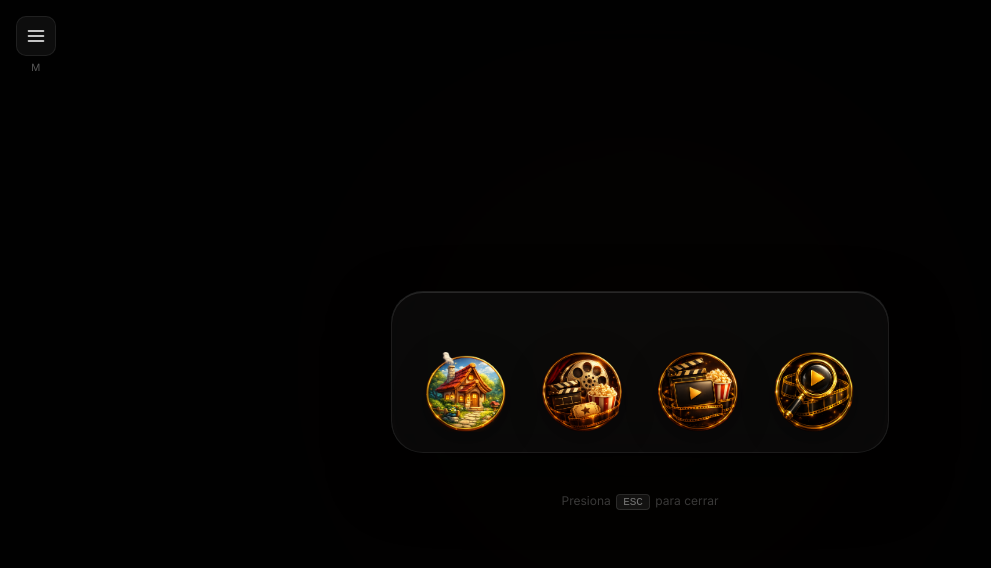
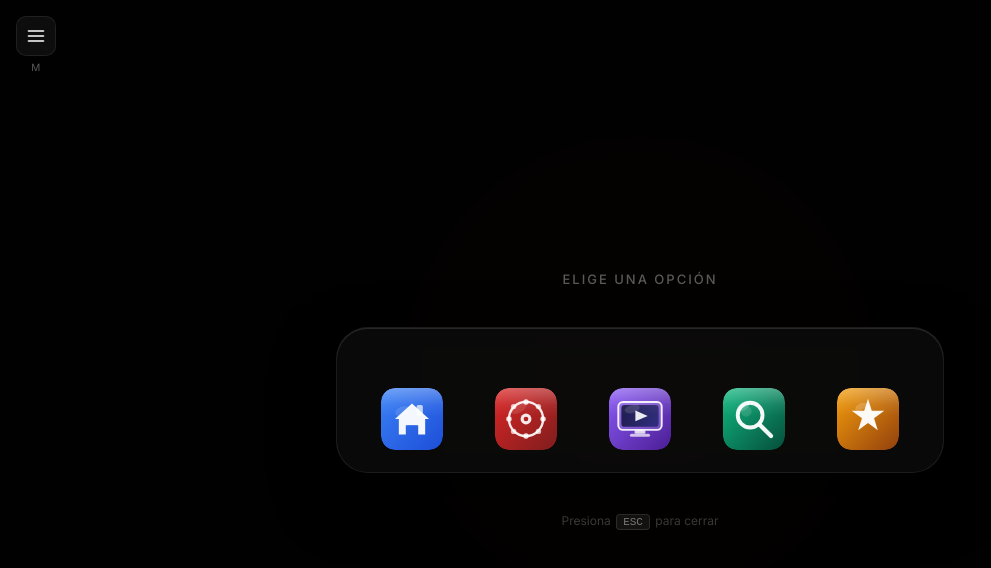
Before and after one commit to ClaudioManyaJacobo/coffee-go, an Angular app: page /error in a window 1280 px wide. Both pictures are taken after a click on the button "Abrir menú (M)". Shown: the top 568 px of the page, without its empty margins (0-991 px from the left). Built offline with nearby package versions, Linux system fonts and the light colour scheme.

Commit message:
feat: add full-screen navigation menu and search modal to the navbar component

```diff
--- a/src/app/shared/layout/navbar/navbar.html
+++ b/src/app/shared/layout/navbar/navbar.html
@@ -9,42 +9,149 @@
   <div class="menu-backdrop"></div>
   <div class="menu-center" (click)="$event.stopPropagation()">
 
+    <p class="menu-title">Elige una opción</p>
+
     <div class="menu-rect">
-      <a class="menu-item" routerLink="/home" (click)="closeMenu()"
-         (mouseenter)="menuHover = 0" (mouseleave)="menuHover = null"
-         [class.hovered-active]="getDistance(0) === 0"
-         [class.hovered-near]="getDistance(0) === 1"
-         [class.hovered-far]="getDistance(0) === 2">
+      <!-- Inicio -->
+      <a class="menu-item icon-home" routerLink="/home" (click)="closeMenu()">
         <span class="menu-label">Inicio</span>
-        <img src="home.png" alt="Inicio" class="menu-icon-img">
+        <div class="menu-icon-wrap">
+          <svg class="app-icon-svg" viewBox="0 0 80 80" fill="none" xmlns="http://www.w3.org/2000/svg">
+            <!-- Background rounded rect -->
+            <rect width="80" height="80" rx="18" fill="url(#homeGrad)"/>
+            <!-- House body -->
+            <path d="M40 20 L62 40 L57 40 L57 60 L48 60 L48 48 L32 48 L32 60 L23 60 L23 40 L18 40 Z" fill="white" fill-opacity="0.95"/>
+            <!-- Chimney -->
+            <rect x="46" y="22" width="8" height="14" rx="2" fill="white" fill-opacity="0.7"/>
+            <!-- Door -->
+            <rect x="34" y="48" width="12" height="12" rx="2" fill="url(#homeGrad)" fill-opacity="0.6"/>
+            <!-- Shine -->
+            <ellipse cx="28" cy="30" rx="10" ry="6" fill="white" fill-opacity="0.12" transform="rotate(-20 28 30)"/>
+            <defs>
+              <linearGradient id="homeGrad" x1="0" y1="0" x2="80" y2="80" gradientUnits="userSpaceOnUse">
+                <stop offset="0%" stop-color="#3b82f6"/>
+                <stop offset="100%" stop-color="#1d4ed8"/>
+              </linearGradient>
+            </defs>
+          </svg>
+          <div class="icon-reflection"></div>
+        </div>
       </a>
 
-      <a class="menu-item" routerLink="/movies" (click)="closeMenu()"
-         (mouseenter)="menuHover = 1" (mouseleave)="menuHover = null"
-         [class.hovered-active]="getDistance(1) === 0"
-         [class.hovered-near]="getDistance(1) === 1"
-         [class.hovered-far]="getDistance(1) === 2">
+      <!-- Películas -->
+      <a class="menu-item icon-movies" routerLink="/movies" (click)="closeMenu()">
         <span class="menu-label">Películas</span>
-        <img src="movies.png" alt="Películas" class="menu-icon-img">
+        <div class="menu-icon-wrap">
+          <svg class="app-icon-svg" viewBox="0 0 80 80" fill="none" xmlns="http://www.w3.org/2000/svg">
+            <rect width="80" height="80" rx="18" fill="url(#moviesGrad)"/>
+            <!-- Film reel outer -->
+            <circle cx="40" cy="40" r="22" stroke="white" stroke-width="3" fill="none" stroke-opacity="0.9"/>
+            <!-- Film reel center hub -->
+            <circle cx="40" cy="40" r="7" fill="white" fill-opacity="0.9"/>
+            <circle cx="40" cy="40" r="3" fill="url(#moviesGrad)"/>
+            <!-- Sprocket holes around the reel -->
+            <circle cx="40" cy="18" r="3.5" fill="white" fill-opacity="0.85"/>
+            <circle cx="40" cy="62" r="3.5" fill="white" fill-opacity="0.85"/>
+            <circle cx="18" cy="40" r="3.5" fill="white" fill-opacity="0.85"/>
+            <circle cx="62" cy="40" r="3.5" fill="white" fill-opacity="0.85"/>
+            <circle cx="24" cy="24" r="3.5" fill="white" fill-opacity="0.7"/>
+            <circle cx="56" cy="56" r="3.5" fill="white" fill-opacity="0.7"/>
+            <circle cx="56" cy="24" r="3.5" fill="white" fill-opacity="0.7"/>
+            <circle cx="24" cy="56" r="3.5" fill="white" fill-opacity="0.7"/>
+            <!-- Shine -->
+            <ellipse cx="30" cy="25" rx="12" ry="7" fill="white" fill-opacity="0.1" transform="rotate(-30 30 25)"/>
+            <defs>
+              <linearGradient id="moviesGrad" x1="0" y1="0" x2="80" y2="80" gradientUnits="userSpaceOnUse">
+                <stop offset="0%" stop-color="#dc2626"/>
+                <stop offset="100%" stop-color="#7f1d1d"/>
+              </linearGradient>
+            </defs>
+          </svg>
+          <div class="icon-reflection"></div>
+        </div>
       </a>
 
-      <a class="menu-item" routerLink="/series" (click)="closeMenu()"
-         (mouseenter)="menuHover = 2" (mouseleave)="menuHover = null"
-         [class.hovered-active]="getDistance(2) === 0"
-         [class.hovered-near]="getDistance(2) === 1"
-         [class.hovered-far]="getDistance(2) === 2">
+      <!-- Series -->
+      <a class="menu-item icon-series" routerLink="/series" (click)="closeMenu()">
         <span class="menu-label">Series</span>
-        <img src="series.png" alt="Series" class="menu-icon-img">
+        <div class="menu-icon-wrap">
+          <svg class="app-icon-svg" viewBox="0 0 80 80" fill="none" xmlns="http://www.w3.org/2000/svg">
+            <rect width="80" height="80" rx="18" fill="url(#seriesGrad)"/>
+            <!-- TV screen outer frame -->
+            <rect x="12" y="18" width="56" height="36" rx="6" fill="white" fill-opacity="0.15" stroke="white" stroke-width="2.5" stroke-opacity="0.9"/>
+            <!-- TV screen inner -->
+            <rect x="16" y="22" width="48" height="28" rx="4" fill="url(#seriesScreenGrad)"/>
+            <!-- Play button on screen -->
+            <path d="M34 29 L34 43 L50 36 Z" fill="white" fill-opacity="0.9"/>
+            <!-- Stand -->
+            <rect x="33" y="54" width="14" height="5" rx="2" fill="white" fill-opacity="0.8"/>
+            <rect x="27" y="59" width="26" height="4" rx="2" fill="white" fill-opacity="0.7"/>
+            <!-- Shine -->
+            <ellipse cx="30" cy="27" rx="10" ry="5" fill="white" fill-opacity="0.12" transform="rotate(-15 30 27)"/>
+            <defs>
+              <linearGradient id="seriesGrad" x1="0" y1="0" x2="80" y2="80" gradientUnits="userSpaceOnUse">
+                <stop offset="0%" stop-color="#8b5cf6"/>
+                <stop offset="100%" stop-color="#4c1d95"/>
+              </linearGradient>
+              <linearGradient id="seriesScreenGrad" x1="16" y1="22" x2="64" y2="50" gradientUnits="userSpaceOnUse">
+                <stop offset="0%" stop-color="#1e1b4b"/>
+                <stop offset="100%" stop-color="#312e81"/>
+              </linearGradient>
+            </defs>
+          </svg>
+          <div class="icon-reflection"></div>
+        </div>
       </a>
 
-      <div class="menu-item" (click)="openSearch()"
-           (mouseenter)="menuHover = 3" (mouseleave)="menuHover = null"
-           [class.hovered-active]="getDistance(3) === 0"
-           [class.hovered-near]="getDistance(3) === 1"
-           [class.hovered-far]="getDistance(3) === 2">
+      <!-- Buscar -->
+      <div class="menu-item icon-search" (click)="openSearch()">
         <span class="menu-label">Buscar</span>
-        <img src="search.png" alt="Buscar" class="menu-icon-img">
+        <div class="menu-icon-wrap">
+          <svg class="app-icon-svg" viewBox="0 0 80 80" fill="none" xmlns="http://www.w3.org/2000/svg">
+            <rect width="80" height="80" rx="18" fill="url(#searchGrad)"/>
+            <!-- Magnifying glass circle -->
+            <circle cx="35" cy="35" r="16" stroke="white" stroke-width="5" stroke-opacity="0.95" fill="none"/>
+            <!-- Magnifying glass inner highlight -->
+            <circle cx="30" cy="30" r="7" fill="white" fill-opacity="0.12"/>
+            <!-- Handle -->
+            <line x1="47" y1="47" x2="62" y2="62" stroke="white" stroke-width="5.5" stroke-linecap="round" stroke-opacity="0.95"/>
+            <!-- Shine -->
+            <ellipse cx="26" cy="24" rx="9" ry="5" fill="white" fill-opacity="0.15" transform="rotate(-30 26 24)"/>
+            <defs>
+              <linearGradient id="searchGrad" x1="0" y1="0" x2="80" y2="80" gradientUnits="userSpaceOnUse">
+                <stop offset="0%" stop-color="#10b981"/>
+                <stop offset="100%" stop-color="#064e3b"/>
+              </linearGradient>
+            </defs>
+          </svg>
+          <div class="icon-reflection"></div>
+        </div>
       </div>
+
+      <!-- Agradecimientos -->
+      <a class="menu-item icon-thanks" routerLink="/thanks" (click)="closeMenu()">
+        <span class="menu-label">Agradecimientos</span>
+        <div class="menu-icon-wrap">
+          <svg class="app-icon-svg" viewBox="0 0 80 80" fill="none" xmlns="http://www.w3.org/2000/svg">
+            <rect width="80" height="80" rx="18" fill="url(#thanksGrad)"/>
+            <!-- Star shape -->
+            <path d="M40 14 L44.9 29.5 L61 29.5 L47.8 38.9 L52.7 54.4 L40 45 L27.3 54.4 L32.2 38.9 L19 29.5 L35.1 29.5 Z"
+                  fill="white" fill-opacity="0.95"/>
+            <!-- Inner glow highlight -->
+            <path d="M40 20 L43.4 30.8 L55 30.8 L45.8 37.4 L49.2 48.2 L40 41.6 L30.8 48.2 L34.2 37.4 L25 30.8 L36.6 30.8 Z"
+                  fill="white" fill-opacity="0.18"/>
+            <!-- Shine -->
+            <ellipse cx="31" cy="24" rx="8" ry="4" fill="white" fill-opacity="0.18" transform="rotate(-25 31 24)"/>
+            <defs>
+              <linearGradient id="thanksGrad" x1="0" y1="0" x2="80" y2="80" gradientUnits="userSpaceOnUse">
+                <stop offset="0%" stop-color="#f59e0b"/>
+                <stop offset="100%" stop-color="#92400e"/>
+              </linearGradient>
+            </defs>
+          </svg>
+          <div class="icon-reflection"></div>
+        </div>
+      </a>
     </div>
 
     <div class="menu-footer">
--- a/src/app/shared/layout/navbar/navbar.scss
+++ b/src/app/shared/layout/navbar/navbar.scss
@@ -85,20 +85,31 @@
   }
 }
 
+/* ── Menu Title ──────────────────────────────────────────────────────────── */
+.menu-title {
+  margin: 0;
+  font-family: Inter, sans-serif;
+  font-size: 13px;
+  font-weight: 500;
+  letter-spacing: 2px;
+  text-transform: uppercase;
+  color: rgba(255, 255, 255, 0.35);
+  text-align: center;
+}
+
 /* ── Single Rectangle Container ─────────────────────────────────────────── */
 .menu-rect {
   display: flex;
-  align-items: flex-end; /* Align elements to the bottom like macOS dock */
-  gap: 16px;             /* Maintain clear distance between items */
-  padding: 10px 24px;
-  background: rgba(20, 20, 20, 0.45); /* Very clean glassy macOS-style dock shelf */
+  align-items: flex-end;
+  gap: 44px;             /* Wide gap so icons never collide when scaled */
+  padding: 14px 40px;
+  background: rgba(20, 20, 20, 0.45);
   border: 1px solid rgba(255, 255, 255, 0.08);
-  border-radius: 32px;   /* Highly rounded dock shelf */
+  border-radius: 32px;
   backdrop-filter: blur(28px);
   -webkit-backdrop-filter: blur(28px);
   box-shadow: 0 25px 60px rgba(0, 0, 0, 0.65),
               inset 0 1px 0 rgba(255, 255, 255, 0.12);
-  transition: padding 0.3s ease;
 }
 
 /* ── Menu Item ──────────────────────────────────────────────────────────── */
@@ -107,30 +118,58 @@
   display: flex;
   flex-direction: column;
   align-items: center;
-  justify-content: flex-end; /* Align the icon to the bottom of the slot */
-  height: 140px;             /* Elevated container to make room for large icons & floating labels */
+  justify-content: flex-end;
+  height: 116px;
   width: auto;
-  padding: 0 10px 10px 10px; /* Base padding at the bottom */
+  padding: 0 4px 8px 4px;
   cursor: pointer;
   text-decoration: none;
   color: rgba(255, 255, 255, 0.55);
-  transition: color 0.3s cubic-bezier(0.25, 0.8, 0.25, 1),
-              transform 0.3s cubic-bezier(0.34, 1.56, 0.64, 1);
   user-select: none;
-  background: transparent !important; /* Completely clean, no ugly grey box behind icons */
+  background: transparent !important;
   border: none !important;
 
-  .menu-icon-img {
-    width: 80px;            /* Substantially larger icons as requested */
-    height: 80px;
+  /* ── App Icon Wrapper ────────────────────────────────────────────────── */
+  .menu-icon-wrap {
+    position: relative;
+    width: 62px;
+    height: 62px;
     transform-origin: bottom center;
-    transition: transform 0.35s cubic-bezier(0.34, 1.56, 0.64, 1);
-    filter: drop-shadow(0 8px 16px rgba(0, 0, 0, 0.35)); /* Drop shadow directly on the icon art */
+    will-change: transform;
+    transform: translateZ(0);           /* Force GPU compositing layer */
+    transition: transform 0.1s cubic-bezier(0.25, 0.46, 0.45, 0.94);
+    border-radius: 14px;
+    overflow: hidden;
+    flex-shrink: 0;
+
+    .app-icon-svg {
+      width: 100%;
+      height: 100%;
+      display: block;
+      border-radius: 14px;
+    }
+
+    /* Glass reflection shine at top */
+    .icon-reflection {
+      position: absolute;
+      top: 0;
+      left: 0;
+      right: 0;
+      height: 45%;
+      background: linear-gradient(
+        180deg,
+        rgba(255,255,255,0.28) 0%,
+        rgba(255,255,255,0.06) 60%,
+        transparent 100%
+      );
+      border-radius: 14px 14px 0 0;
+      pointer-events: none;
+    }
   }
 
   .menu-label {
     position: absolute;
-    bottom: 125px;           /* Floating beautifully above the enlarged icon */
+    bottom: 100px;
     left: 50%;
     transform: translateX(-50%) translateY(8px);
     background: rgba(15, 15, 15, 0.95);
@@ -148,45 +187,49 @@
     white-space: nowrap;
     opacity: 0;
     pointer-events: none;
-    transition: opacity 0.25s cubic-bezier(0.25, 1, 0.5, 1),
-                transform 0.25s cubic-bezier(0.25, 1, 0.5, 1);
+    will-change: opacity, transform;
+    transition: opacity 0.1s cubic-bezier(0.25, 0.46, 0.45, 0.94),
+                transform 0.1s cubic-bezier(0.25, 0.46, 0.45, 0.94);
     box-shadow: 0 6px 20px rgba(0, 0, 0, 0.55);
     z-index: 100;
   }
 
-  /* macOS Dock fisheye effect logic without any individual card backgrounds */
-  &.hovered-active {
-    color: var(--primary);
-
-    .menu-icon-img {
-      transform: scale(1.48); /* 1.48x growth on active */
-      filter: drop-shadow(0 12px 24px rgba(0, 0, 0, 0.5));
+  /* Click / tap bounce effect */
+  &:active .menu-icon-wrap {
+    animation: icon-click-bounce 0.35s cubic-bezier(0.36, 0.07, 0.19, 0.97) forwards;
+  }
 }
 
-    .menu-label {
+/* ── Pure-CSS Fisheye (zero JS, zero Angular CD overhead) ────────────────── */
+
+/* El ícono sobre el que está el cursor */
+.menu-item:hover .menu-icon-wrap {
+  transform: translateZ(0) scale(1.65) translateY(-8px);
+}
+.menu-item:hover .menu-label {
   opacity: 1;
   transform: translateX(-50%) translateY(0);
 }
+
+/* Vecino derecho +1 */
+.menu-item:hover + .menu-item .menu-icon-wrap {
+  transform: translateZ(0) scale(1.35) translateY(-4px);
+}
+/* Vecino derecho +2 */
+.menu-item:hover + .menu-item + .menu-item .menu-icon-wrap {
+  transform: translateZ(0) scale(1.14) translateY(-2px);
 }
 
-  &.hovered-near {
-    color: rgba(255, 255, 255, 0.85);
-
-    .menu-icon-img {
-      transform: scale(1.24); /* 1.24x growth on neighbor */
-      filter: drop-shadow(0 10px 20px rgba(0, 0, 0, 0.45));
+/* Vecino izquierdo -1 */
+.menu-item:has(+ .menu-item:hover) .menu-icon-wrap {
+  transform: translateZ(0) scale(1.35) translateY(-4px);
 }
+/* Vecino izquierdo -2 */
+.menu-item:has(+ .menu-item + .menu-item:hover) .menu-icon-wrap {
+  transform: translateZ(0) scale(1.14) translateY(-2px);
 }
 
-  &.hovered-far {
-    color: rgba(255, 255, 255, 0.7);
 
-    .menu-icon-img {
-      transform: scale(1.1); /* 1.1x growth on secondary neighbor */
-      filter: drop-shadow(0 9px 18px rgba(0, 0, 0, 0.4));
-    }
-  }
-}
 
 /* ── Footer Hint ─────────────────────────────────────────────────────────── */
 .menu-footer {
@@ -383,3 +426,11 @@
 
 /* ── Keyframes ──────────────────────────────────────────────────────────── */
 @keyframes spin { to { transform: rotate(360deg); } }
+
+@keyframes icon-click-bounce {
+  0%   { transform: scale(1.65) translateY(-8px); }
+  20%  { transform: scale(1.15) translateY(3px) scaleX(1.06); }
+  55%  { transform: scale(1.72) translateY(-12px); }
+  78%  { transform: scale(1.60) translateY(-6px); }
+  100% { transform: scale(1.65) translateY(-8px); }
+}
```
Lines whose indentation alone changed are shown as unchanged.
